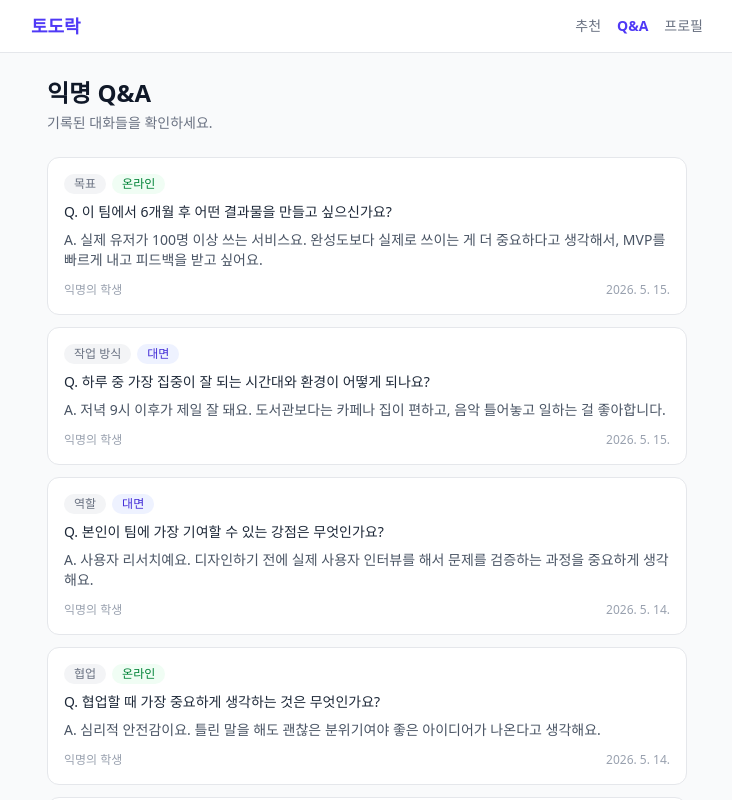
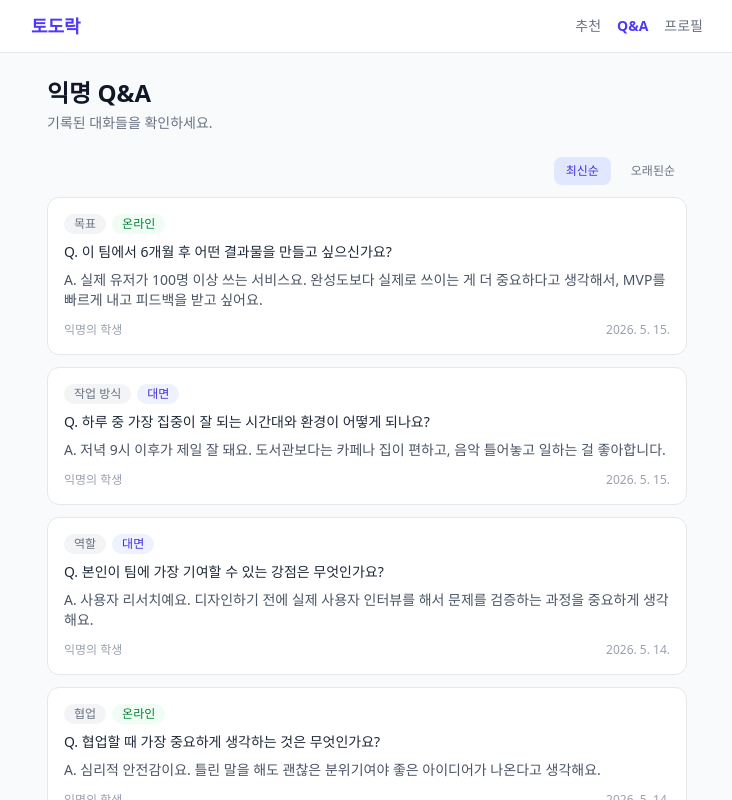
Before and after one commit to albenyu12/todorak, a Next.js app: page /answers in a window 1280 px wide. Shown: the top 800 px of the page, without its empty margins (273-1005 px from the left). Built offline with nearby package versions, Linux system fonts and the light colour scheme.

Commit message:
feat: 답변 리스트 정렬 기능 추가

```diff
--- a/components/answer/anonymous-answer-list.tsx
+++ b/components/answer/anonymous-answer-list.tsx
@@ -2,6 +2,9 @@
 // Answer 타입에는 targetStudentId만 있고, 이름은 답변 상세 페이지에서만 조회합니다.
 // 이 파일에 answer.targetStudentName 또는 학생 이름을 렌더링하는 코드를 추가하지 마세요.
 
+"use client";
+
+import { useState } from "react";
 import { Answer } from "@/lib/types";
 import AnswerCard from "./answer-card";
 import EmptyAnswerState from "./empty-answer-state";
@@ -10,10 +13,7 @@ interface AnonymousAnswerListProps {
   answers: Answer[];
 }
 
-// TODO (H): 정렬 기능 추가
-// 입력값: answers 배열, sortOrder 상태 ("latest" | "oldest")
-// 해야 할 일: 최신순/오래된 순 토글 버튼 추가, recordedAt 기준으로 정렬
-// 완료 기준: 정렬 버튼 클릭 시 리스트 순서가 즉시 바뀜
+type SortOrder = "latest" | "oldest";
 
 // TODO (H): 카테고리 필터 추가 (선택)
 // 입력값: answers 배열, activeCategory 상태
@@ -21,14 +21,47 @@ interface AnonymousAnswerListProps {
 // 완료 기준: 카테고리 탭 클릭 시 해당 카테고리 답변만 표시
 
 export default function AnonymousAnswerList({ answers }: AnonymousAnswerListProps) {
+  // recordedAt 기준 정렬 방향 (최신순 / 오래된순)
+  const [sortOrder, setSortOrder] = useState<SortOrder>("latest");
+
   if (answers.length === 0) {
     return <EmptyAnswerState />;
   }
 
+  const sortedAnswers = [...answers].sort((a, b) => {
+    const diff =
+      new Date(a.recordedAt).getTime() - new Date(b.recordedAt).getTime();
+    return sortOrder === "latest" ? -diff : diff;
+  });
+
   return (
     <div className="flex flex-col gap-3">
-      {/* TODO (H): 정렬/필터 컨트롤 UI */}
-      {answers.map((answer) => (
+      {/* 정렬 토글: 클릭 시 recordedAt 기준으로 목록 순서 즉시 변경 */}
+      <div className="flex justify-end gap-2">
+        <button
+          type="button"
+          onClick={() => setSortOrder("latest")}
+          className={`rounded-lg px-3 py-1.5 text-xs ${
+            sortOrder === "latest"
+              ? "bg-indigo-100 font-medium text-indigo-700"
+              : "text-gray-500 hover:bg-gray-100"
+          }`}
+        >
+          최신순
+        </button>
+        <button
+          type="button"
+          onClick={() => setSortOrder("oldest")}
+          className={`rounded-lg px-3 py-1.5 text-xs ${
+            sortOrder === "oldest"
+              ? "bg-indigo-100 font-medium text-indigo-700"
+              : "text-gray-500 hover:bg-gray-100"
+          }`}
+        >
+          오래된순
+        </button>
+      </div>
+      {sortedAnswers.map((answer) => (
         <AnswerCard key={answer.id} answer={answer} />
       ))}
     </div>
```
